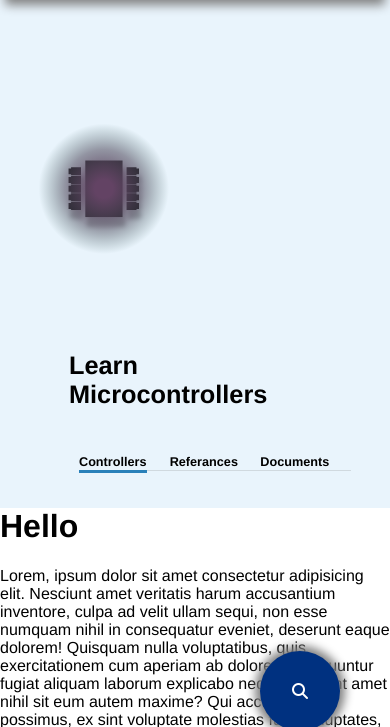
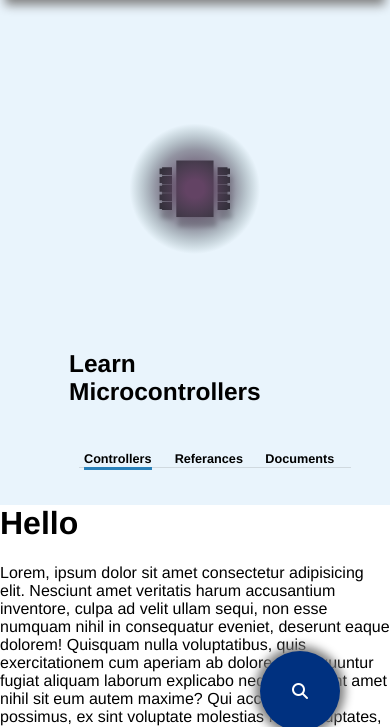
Before and after one commit to bhura112/bhura112.github.io, a PHP site: page /mcu/ in a window 390 px wide. Shown: the part 66-793 px from the top of the page. Run offline with PHP 8.4, Linux system fonts and the light colour scheme; some libraries are stand-ins or nearby versions; some web fonts are replaced.

Commit message:
Signed-off-by: bhura112 <bhura112@gmail.com>

```diff
--- a/mcu/style.css
+++ b/mcu/style.css
@@ -50,7 +50,7 @@ a {
 }
 .page-top-content h1{
 	flex: 1 0 auto;
-	font-size: 3vh;
+	font-size: 2.9vh;
 	padding: 10px 30px;
 	-webkit-font-smoothing: antialiased;
 	-moz-osx-font-smoothing: grayscale;
@@ -94,6 +94,15 @@ a {
 .page .content {
 	width: 100%;
 	background-color: #FFF;
+}
+
+@media only screen and (max-width: 767px) {
+	.page .page-head{
+		flex-flow: column wrap;
+	}
+	.page-topics ul li{
+		padding: 0px 5px;
+	}
 }
 /* Main Content start */
 /*
```
